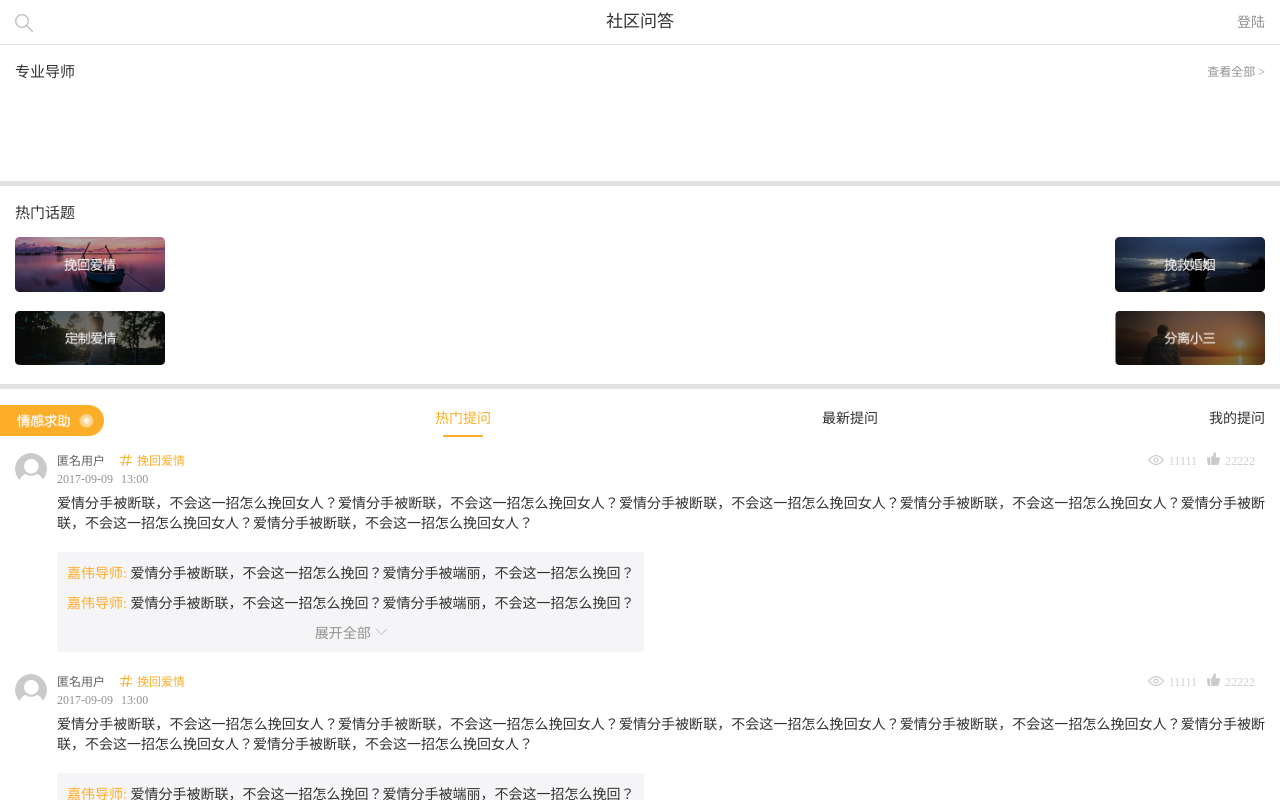
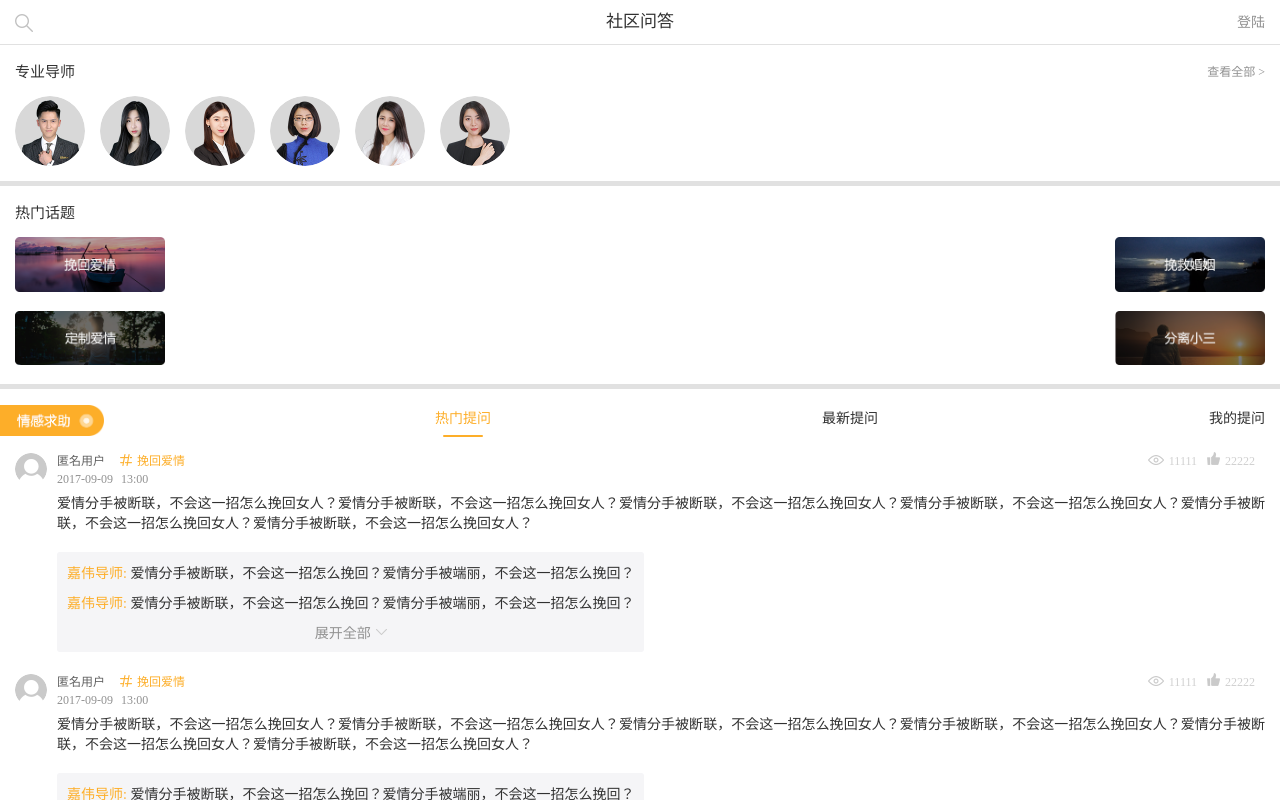
Before and after one commit to Kalimye/ora_forum, a website: page app.html in a window 1280 px wide. Drawn offline with Linux system fonts and the light colour scheme; files whose address does not match are found by name.

Commit message:
修复 bug:
修复专业导师轮播图导师头像不显示的问题;

```diff
--- a/css/forum.css
+++ b/css/forum.css
@@ -33,27 +33,27 @@ header {
   color: #919191;
 }
 .mentors .swiper-slide:nth-child(1) {
-  background: url('../images/mentors/mentor1.png') no-repeat center center;
+  background: url('../images/mentors/mentor1001.png') no-repeat center center;
 	background-size: 100%;
 }
 .mentors .swiper-slide:nth-child(2) {
-  background: url('../images/mentors/mentor2.png') no-repeat center center;
+  background: url('../images/mentors/mentor1002.png') no-repeat center center;
 	background-size: 100%;
 }
 .mentors .swiper-slide:nth-child(3) {
-  background: url('../images/mentors/mentor3.png') no-repeat center center;
+  background: url('../images/mentors/mentor1003.png') no-repeat center center;
 	background-size: 100%;
 }
 .mentors .swiper-slide:nth-child(4) {
-  background: url('../images/mentors/mentor4.png') no-repeat center center;
+  background: url('../images/mentors/mentor1004.png') no-repeat center center;
 	background-size: 100%;
 }
 .mentors .swiper-slide:nth-child(5) {
-  background: url('../images/mentors/mentor5.png') no-repeat center center;
+  background: url('../images/mentors/mentor1005.png') no-repeat center center;
 	background-size: 100%;
 }
 .mentors .swiper-slide:nth-child(6) {
-  background: url('../images/mentors/mentor6.png') no-repeat center center;
+  background: url('../images/mentors/mentor1006.png') no-repeat center center;
 	background-size: 100%;
 }
 
```
